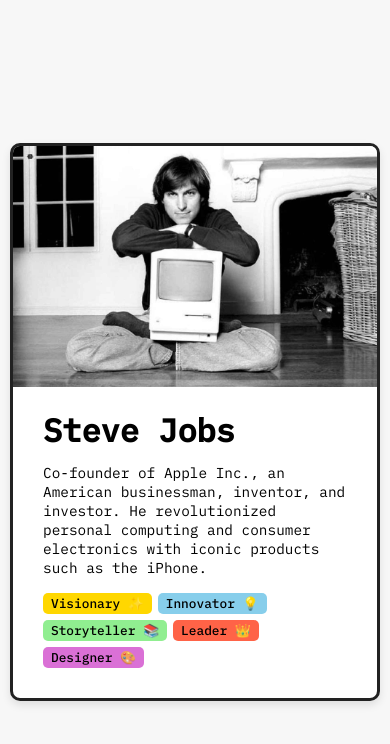
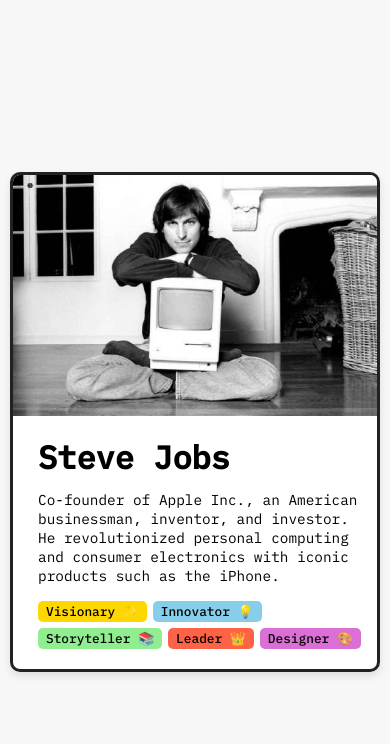
Before and after one commit to UsiTheStorm/dev-card, a React (Vite) app: page / in a window 390 px wide. Shown: the top 744 px of the page. Built offline with nearby package versions, Linux system fonts and the light colour scheme.

Commit message:
Update App.css

```diff
--- a/src/App.css
+++ b/src/App.css
@@ -80,7 +80,7 @@
   }
 
   .data {
-    padding: 20px, 15px, 20px, 25px;
+    padding: 20px 15px 20px 25px;
   }
 
   h1 {
```
